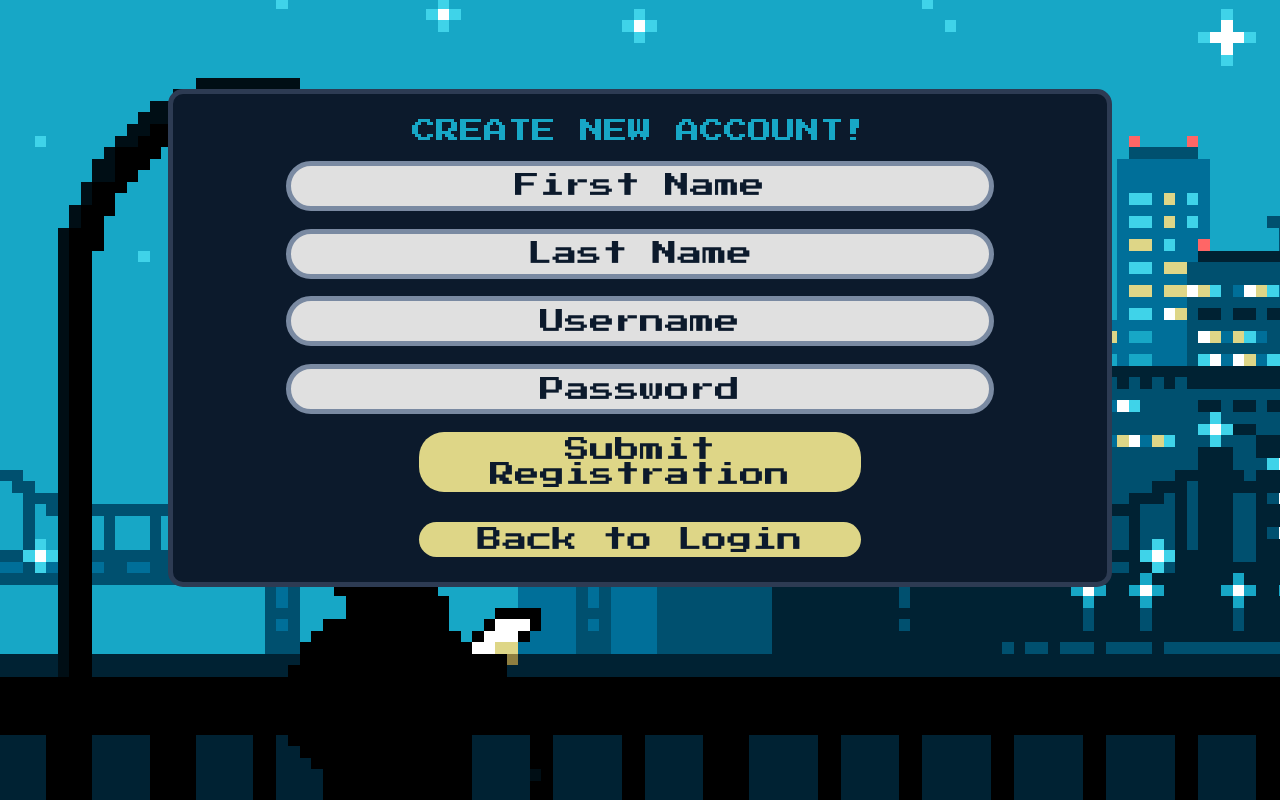
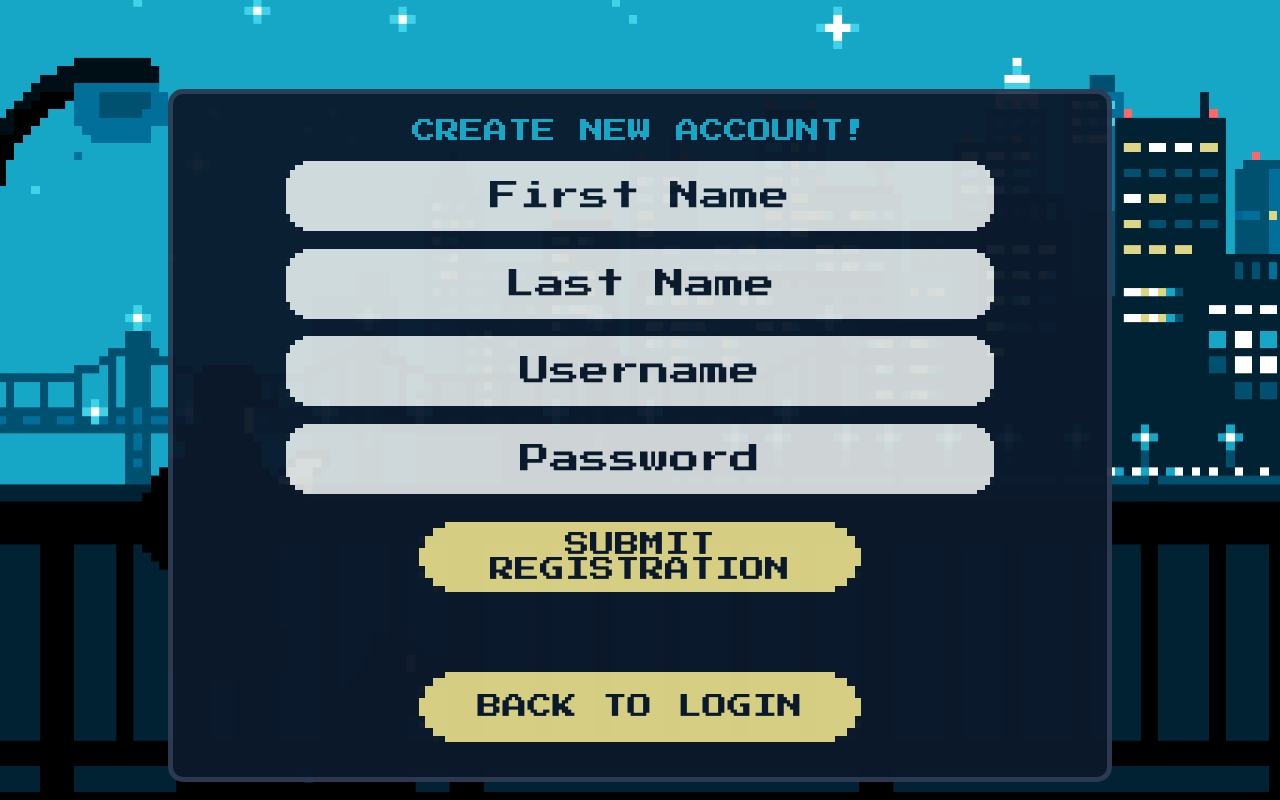
Before and after one commit to lolrepeatlol/smallproject_cop4331, a PHP site: page /register.html in a window 1280 px wide. Run offline with PHP 8.4, Linux system fonts and the light colour scheme.

Commit message:
Styles.css
Added pixel buttons as well as the preliminary layout of the contacts page.

```diff
--- a/css/styles.css
+++ b/css/styles.css
@@ -2,6 +2,10 @@ body {
     background-color: #0c1a2c;
     font-family:"Press Start 2P", system-ui;
     background-image: url('../images/background.gif');
+    background-size: cover;
+    background-repeat: no-repeat;
+    background-position: center center;
+    background-attachment: fixed;
 }
 input,
 button,
@@ -13,11 +17,11 @@ textarea {
 
 
 #title {
-    font-size: 50px;
+    font-size: 70px;
     margin: 2% 5%;
     text-align: center;
     color: #e0e0e0;
-    text-shadow: 4px 4px 6px #000000;
+    text-shadow: 8px 8px 12px #000000;
 }
 
 #loginDiv {
@@ -84,18 +85,51 @@ textarea {
     background-color:#0c1a2c;
 	border-radius: 15px;
 	border: 5px solid #2d3b53;
+    position: relative;
+    opacity: 0.96;
+}
+.buttons {
+    /* Base Styling */
+    background-color: #ded687;
+    color: #0c1a2c;
+    font-family: "Press Start 2P", system-ui;
+    font-size: 25px;
+    text-transform: uppercase;
+    cursor: pointer;
+
+    /* Flex Container to properly center text */
+    display: flex;
+    justify-content: center;
+    align-items: center;
+
+    /* Center the text, remove extra spacing */
+    padding: 5px 15px;
+    margin: 10px;
+    width: 50%;
+    margin-left: 25%;
+
+
+    /*Set the border style and width to create space for the image*/
+    border-style: solid;
+    border-width: 30px;
+
+    /* Define the image source, slice, and repeat behavior */
+    border-image-source: url('../images/pixel-border.png');
+    border-image-slice: 15 fill;
+    border-image-repeat: stretch;
+    background-clip:padding-box;
+    image-rendering: pixelated;
+    position: relative;
+}
+.buttons:hover {
+    background-color:#ffd64d;
+    color: #0c1a2c;
+    opacity: 50%;
+}
+.buttons:active{
+  top: 5px;
 }
 
-.buttons {
-    font-size: 25px;
-    border-radius: 25px;
-    width: 50%;
-    margin-left: 25%;
-	background-color: #DED687;
-	color: #0c1a2c;
-	border: none;
-    cursor: pointer;
-}
 
 #registerButton {
     height: 60px
@@ -107,30 +141,40 @@ textarea {
     height: 35px
 }
 
-.buttons:hover {
-    background-color:#ffd64d;
-    color: #0c1a2c;
-    opacity: 50%;
-}
-
 #loginName,
-#loginPassword {
-    font-size: 25px;
-    font-family: "Press Start 2P", system-ui;
-	color:#0c1a2c;
-}
-
-#searchText,
-#colorText,
+#loginPassword,
 #registerName,
 #registerPassword,
 #firstName,
 #lastName {
+
+    /* Font and Text Styling */
+    font-family: "Press Start 2P", system-ui;
+    color: #0c1a2c;
+    text-align: center;
+
+    /* Sizing and Box Model */
+    box-sizing: border-box;
+    height: 70px;
+    padding: 0 20px;
+    background-clip: padding-box;
+
+    /* Pixelated Border*/
+    border-style: solid;
+    border-width: 20px;
+    border-image-source: url('../images/pixel-border-input.png');
+    border-image-slice: 15 fill;
+    border-image-repeat: stretch;
+    image-rendering: pixelated;
+}
+
+#searchText,
+#colorText{
     font-size: 25px;
 }
 
 
-/* This will chang the color of the text displayed in the login box*/
+/* This will change the color of the text displayed in the login box*/
 input[type="text"]::placeholder,
 input[type="password"]::placeholder {
   color: #0c1a2c;
@@ -158,14 +202,33 @@ input[type="password"]{
 }
 
 #loginResult {
-    display: inline-block;
+    display: block;
     font-size: 0.8em;
-    width: 90%;
     text-align: center;
-    margin-left: 5%;
-    margin-bottom: 2%;
-    font-family: 'Ubuntu', sans-serif;
-    color: #95060a;
+	margin-bottom: 2%;
+    font-family: "Press Start 2P", system-ui;
+    color:#17A7C6;
+    margin-top: 20px;
+    position:absolute;
+    bottom: 80px;
+    left:0;
+    right:0;
+
+}
+
+#loginResult,
+#registerResult{
+    display: block;
+    font-size: 0.8em;
+    text-align: center;
+	margin-bottom: 2%;
+    font-family: "Press Start 2P", system-ui;
+    color:#17A7C6;
+    margin-top: 40px;
+    position:absolute;
+    bottom: 100px;
+    left:0;
+    right:0;
 }
 
 #userName {
```
Also changed, not shown: other parts of css/styles.css (+64 -48 lines).
